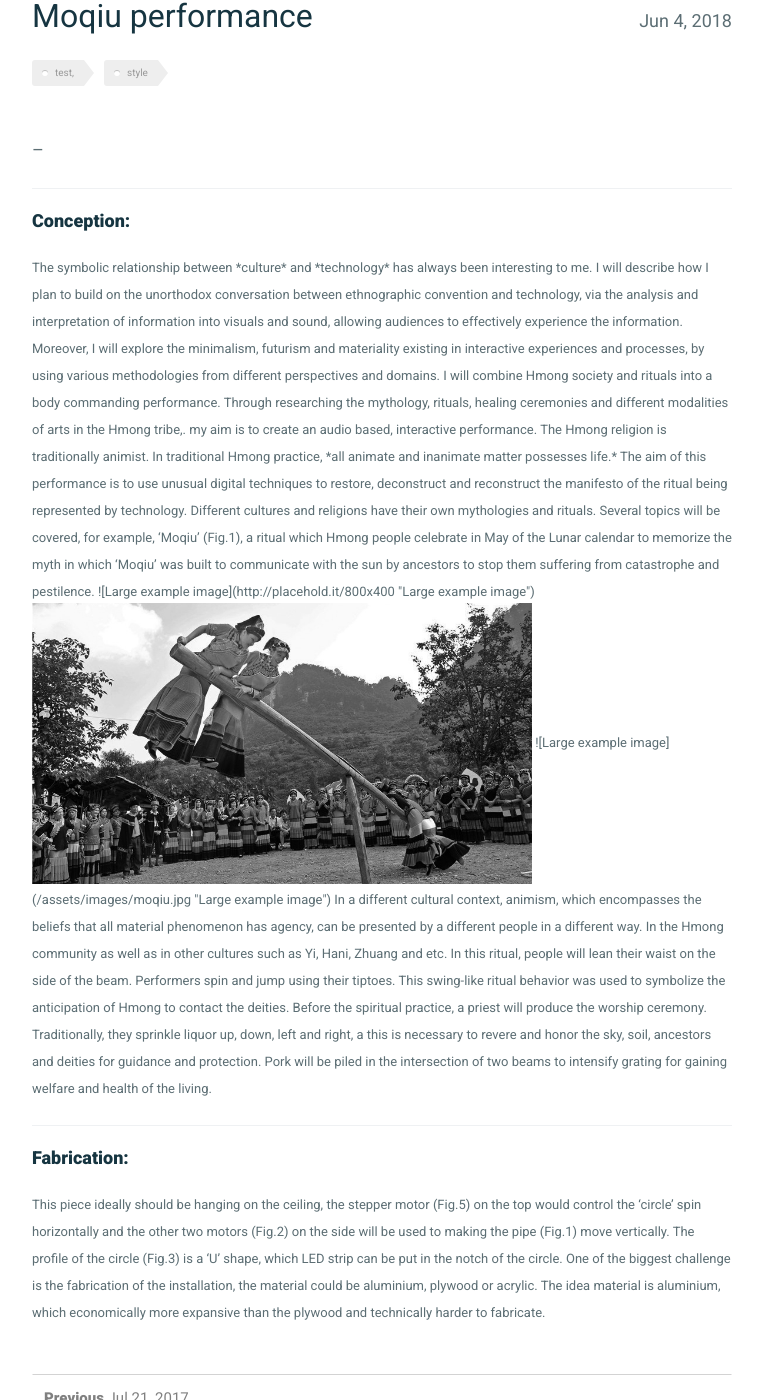
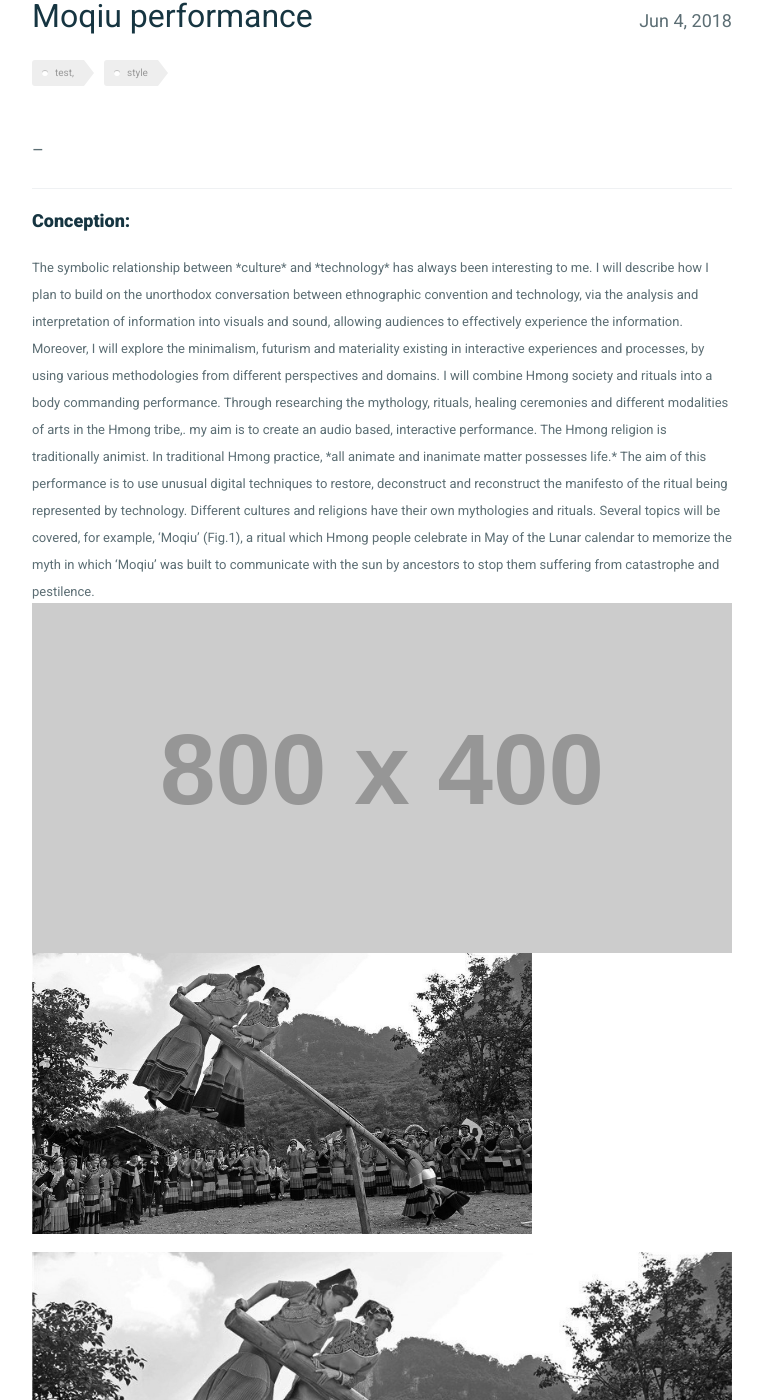
Before and after one commit to apadonovan/friendred_blog, a Jekyll site: the page built from _posts/2018-06-04-Moqiu-performance.md, in a window 1280 px wide and 1400 px high, scrolled down 297 px. Shown: the whole window, without its empty margins (258-1021 px from the left). Built offline with Jekyll 4.4.1, drawn with Linux system fonts in a browser that asks for light colours; some of the changed text lies outside the part shown.

Commit message:
try imsges

```diff
--- a/_posts/2018-06-04-Moqiu-performance.md
+++ b/_posts/2018-06-04-Moqiu-performance.md
@@ -19,12 +19,14 @@ The symbolic relationship between *culture* and *technology* has always been int
 I will combine Hmong society and rituals into a body commanding performance. Through researching the mythology, rituals, healing ceremonies and different modalities of arts in the Hmong tribe,. my aim is to create an audio based, interactive performance.
 
 The Hmong religion is traditionally animist. In traditional Hmong practice, *all animate and inanimate matter possesses life.* The aim of this performance is to use unusual digital techniques to restore, deconstruct and reconstruct the manifesto of the ritual being represented by technology. Different cultures and religions have their own mythologies and rituals. Several topics will be covered, for example, ‘Moqiu’ (Fig.1), a ritual which Hmong people celebrate in May of the Lunar calendar to memorize the myth in which ‘Moqiu’ was built to communicate with the sun by ancestors to stop them suffering from catastrophe and pestilence.
+</font>
+
 ![Large example image](http://placehold.it/800x400 "Large example image")
 <img src="/assets/images/moqiu.jpg" alt="Girl in a jacket" width="500">
 
 ![Large example image](/assets/images/moqiu.jpg "Large example image")
 
-
+<font size="2">
 In a different cultural context, animism, which encompasses the beliefs that all material phenomenon has agency, can be presented by a different people in a different way. In the Hmong community as well as in other cultures such as Yi, Hani, Zhuang and etc. In this ritual, people will lean their waist on the side of the beam. Performers spin and jump using their tiptoes. This swing-like ritual behavior was used to symbolize the anticipation of Hmong to contact the deities.  Before the spiritual practice, a priest will produce the worship ceremony. Traditionally, they sprinkle liquor up, down, left and right, a this is necessary to revere and honor the sky, soil, ancestors and deities for guidance and protection. Pork will be piled in the intersection of two beams to intensify grating for gaining welfare and health of the living.
 </font>
 -----
```
